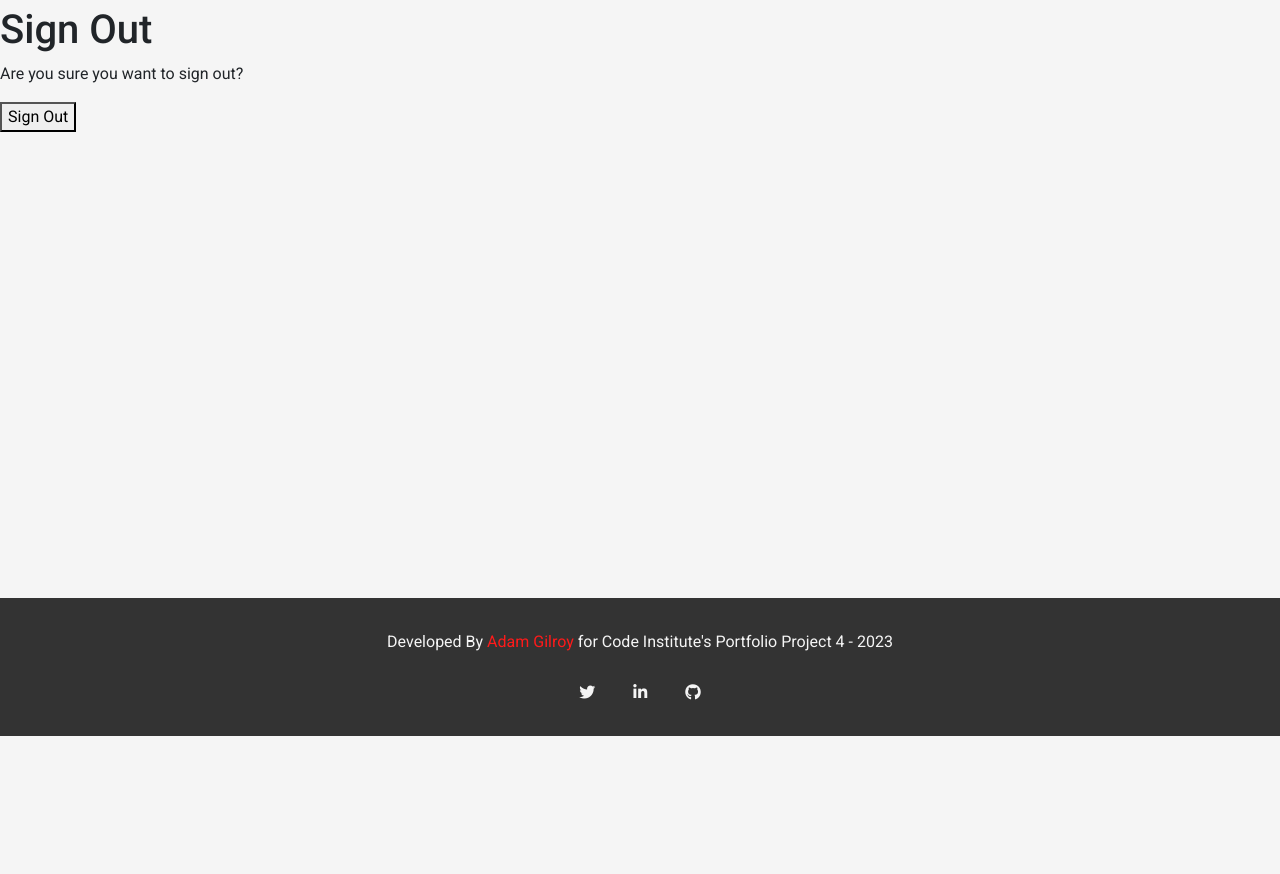
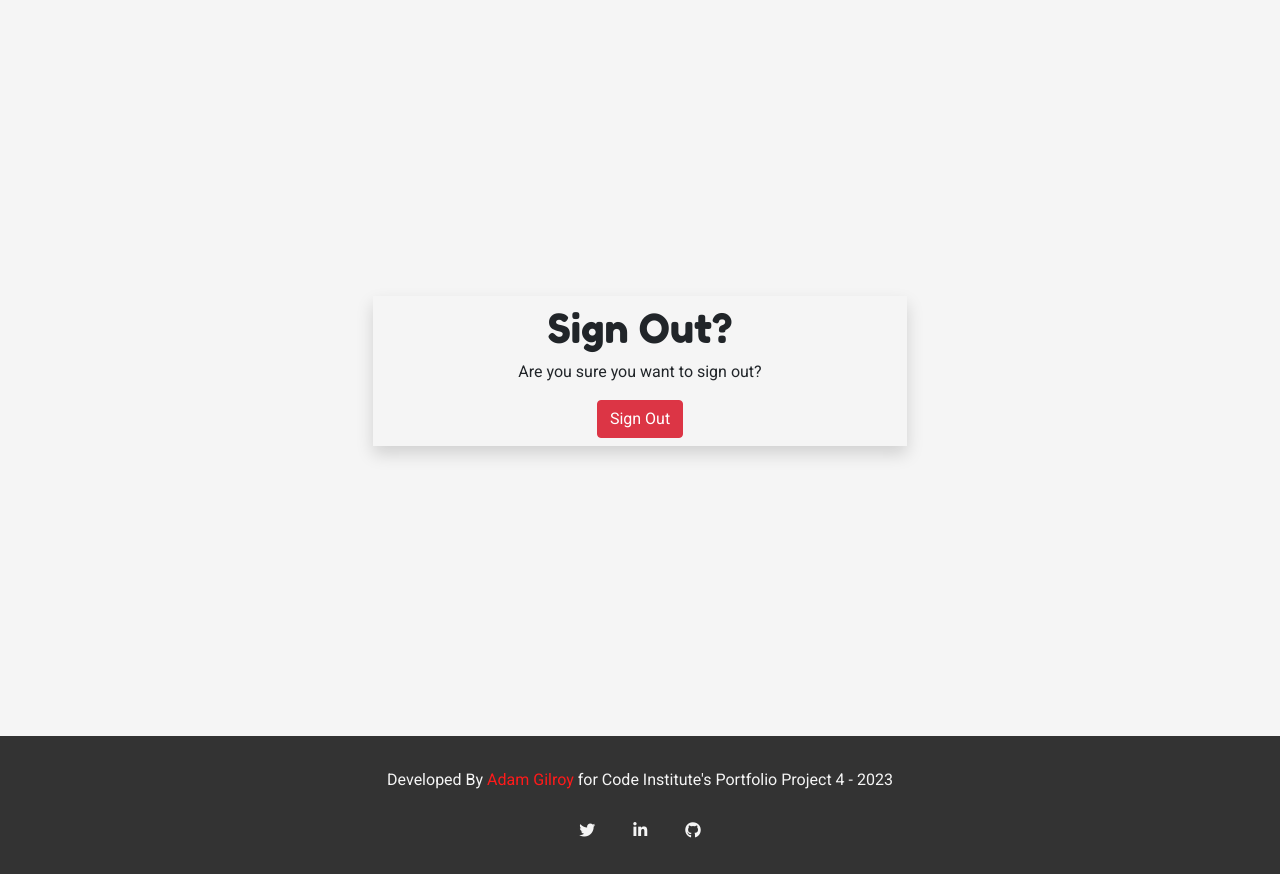
Before and after one commit to adamgilroy22/tribe, a Django app: page /accounts/logout/ in a window 1280 px wide. Shown: the part 64-938 px from the top of the page. Before the commit the page ends 800 px from the top, so only its background shows below. Run offline with Django 3.2, Linux system fonts and the light colour scheme; the visitor is signed in with stand-in values (Sample User, id 1); data that the repository does not hold is empty; some libraries are stand-ins or nearby versions.

Commit message:
Style logout form

```diff
--- a/templates/account/logout.html
+++ b/templates/account/logout.html
@@ -5,17 +5,23 @@
 {% block head_title %}{% trans "Sign Out" %}{% endblock %}
 
 {% block content %}
-<h1>{% trans "Sign Out" %}</h1>
+<div class="container h-100 p-5">
+  <div class="row h-100">
+    <div class="col-sm-12 col-md-8 col-lg-6 offset-md-2 offset-lg-3 shadow py-2 px-3 my-auto justify-content-center">
+      <h1 class="logo-text text-center">{% trans "Sign Out?" %}</h1>
 
-<p>{% trans 'Are you sure you want to sign out?' %}</p>
+      <p class="text-center">{% trans 'Are you sure you want to sign out?' %}</p>
 
-<form method="post" action="{% url 'account_logout' %}">
-  {% csrf_token %}
-  {% if redirect_field_value %}
-  <input type="hidden" name="{{ redirect_field_name }}" value="{{ redirect_field_value }}"/>
-  {% endif %}
-  <button type="submit">{% trans 'Sign Out' %}</button>
-</form>
+      <form class="text-center" method="post" action="{% url 'account_logout' %}">
+        {% csrf_token %}
+        {% if redirect_field_value %}
+        <input type="hidden" name="{{ redirect_field_name }}" value="{{ redirect_field_value }}" />
+        {% endif %}
+        <button class="btn btn-danger" type="submit">{% trans 'Sign Out' %}</button>
+      </form>
+    </div>
+  </div>
+</div>
 
 
 {% endblock %}
```
